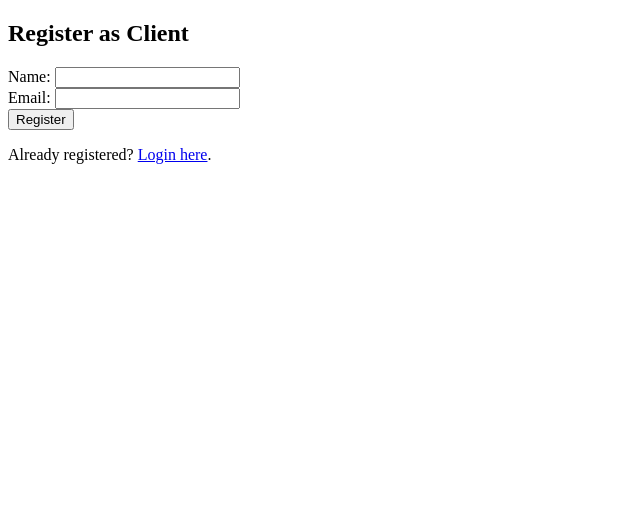
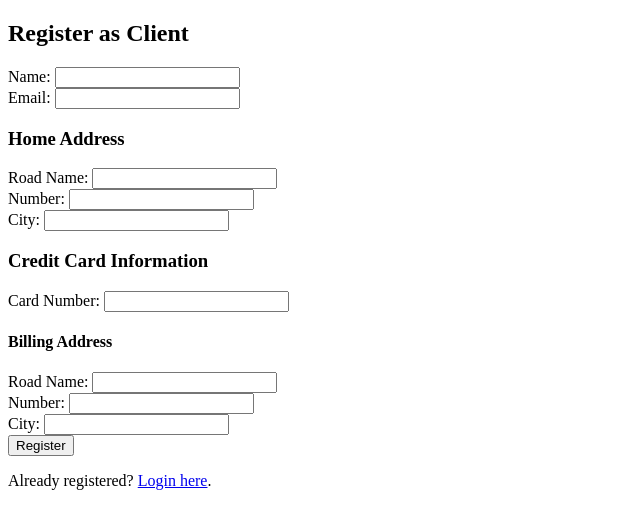
Before and after one commit to dmuno2/cs480proj, a Flask app: page /client/register in a window 1280 px wide. Shown: the top 529 px of the page, without its empty margins (0-640 px from the left). Run offline with Flask 3, Linux system fonts and the light colour scheme; some libraries are stand-ins or nearby versions.

Commit message:
client_regsiter_fix

```diff
--- a/app.py
+++ b/app.py
@@ -372,15 +372,57 @@ def client_register():
         name = request.form['name']
         email = request.form['email']
 
+        # Home address
+        home_road = request.form['home_road_name']
+        home_number = request.form['home_number']
+        home_city = request.form['home_city']
+
+        # Credit card & billing address
+        card_num = request.form['card_num']
+        bill_road = request.form['bill_road_name']
+        bill_number = request.form['bill_number']
+        bill_city = request.form['bill_city']
+
         conn = get_db_connection()
         cur = conn.cursor()
-        cur.execute("INSERT INTO Client (name, email) VALUES (%s, %s);", (name, email))
-        conn.commit()
-        cur.close()
-        conn.close()
+        try:
+            # Insert both addresses if not already present
+            cur.execute("""
+                INSERT INTO Address (road_name, number, city)
+                VALUES (%s, %s, %s)
+                ON CONFLICT DO NOTHING;
+            """, (home_road, home_number, home_city))
 
-        flash('Registration successful. Please login.')
-        return redirect(url_for('client_login'))
+            cur.execute("""
+                INSERT INTO Address (road_name, number, city)
+                VALUES (%s, %s, %s)
+                ON CONFLICT DO NOTHING;
+            """, (bill_road, bill_number, bill_city))
+
+            # Insert client
+            cur.execute("INSERT INTO Client (name, email) VALUES (%s, %s);", (name, email))
+
+            # Insert livesin relationship (if exists)
+            cur.execute("""
+                INSERT INTO livesin_client (email, road_name, number, city)
+                VALUES (%s, %s, %s, %s);
+            """, (email, home_road, home_number, home_city))
+
+            # Insert credit card
+            cur.execute("""
+                INSERT INTO CreditCard (card_num, email, road_name, number, city)
+                VALUES (%s, %s, %s, %s, %s);
+            """, (card_num, email, bill_road, bill_number, bill_city))
+
+            conn.commit()
+            flash("Registration complete! Please login.")
+            return redirect(url_for('client_login'))
+        except Exception as e:
+            conn.rollback()
+            flash(f"Error: {e}")
+        finally:
+            cur.close()
+            conn.close()
 
     return render_template('client_register.html')
 
--- a/templates/client_register.html
+++ b/templates/client_register.html
@@ -6,8 +6,23 @@
 <body>
     <h2>Register as Client</h2>
     <form method="POST">
+        <!-- Basic Info -->
         Name: <input type="text" name="name" required><br>
         Email: <input type="email" name="email" required><br>
+
+        <h3>Home Address</h3>
+        Road Name: <input type="text" name="home_road_name" required><br>
+        Number: <input type="number" name="home_number" required><br>
+        City: <input type="text" name="home_city" required><br>
+
+        <h3>Credit Card Information</h3>
+        Card Number: <input type="text" name="card_num" required><br>
+
+        <h4>Billing Address</h4>
+        Road Name: <input type="text" name="bill_road_name" required><br>
+        Number: <input type="number" name="bill_number" required><br>
+        City: <input type="text" name="bill_city" required><br>
+
         <input type="submit" value="Register">
     </form>
     <p>Already registered? <a href="{{ url_for('client_login') }}">Login here</a>.</p>
```
